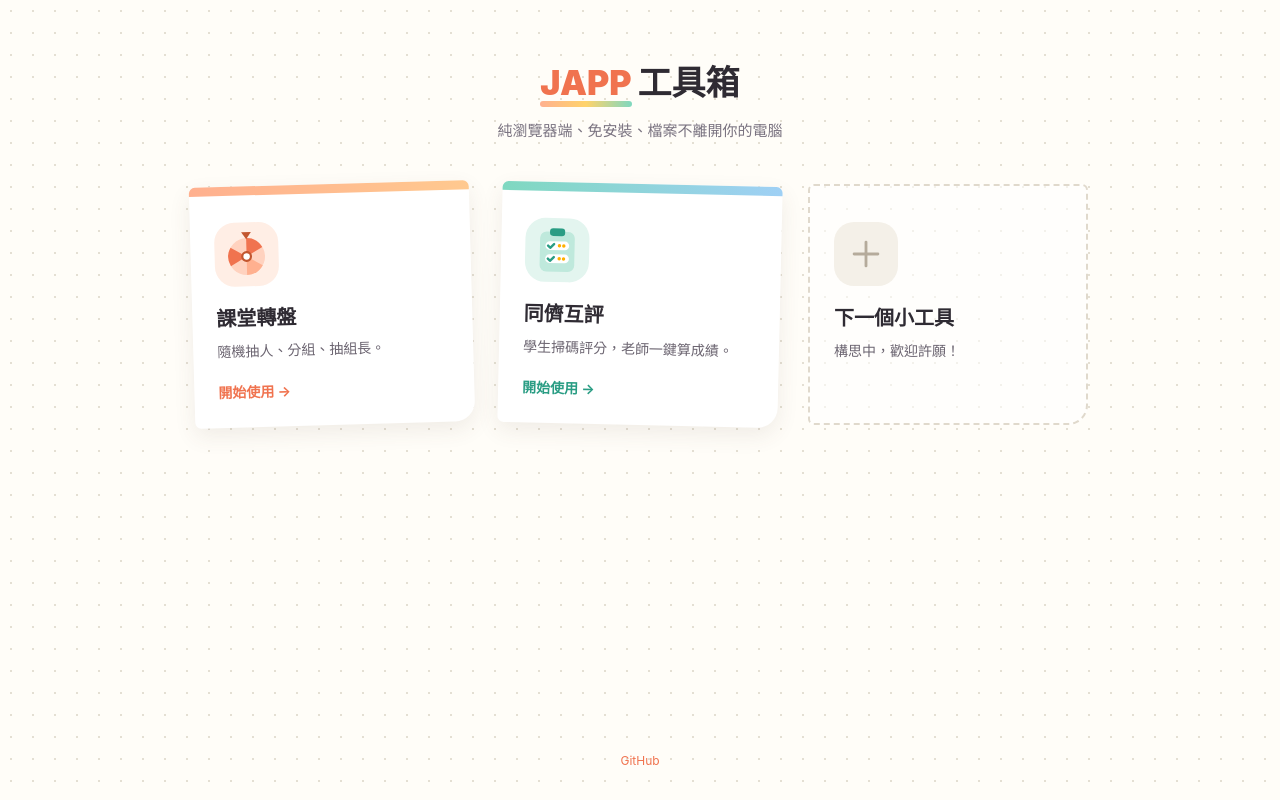
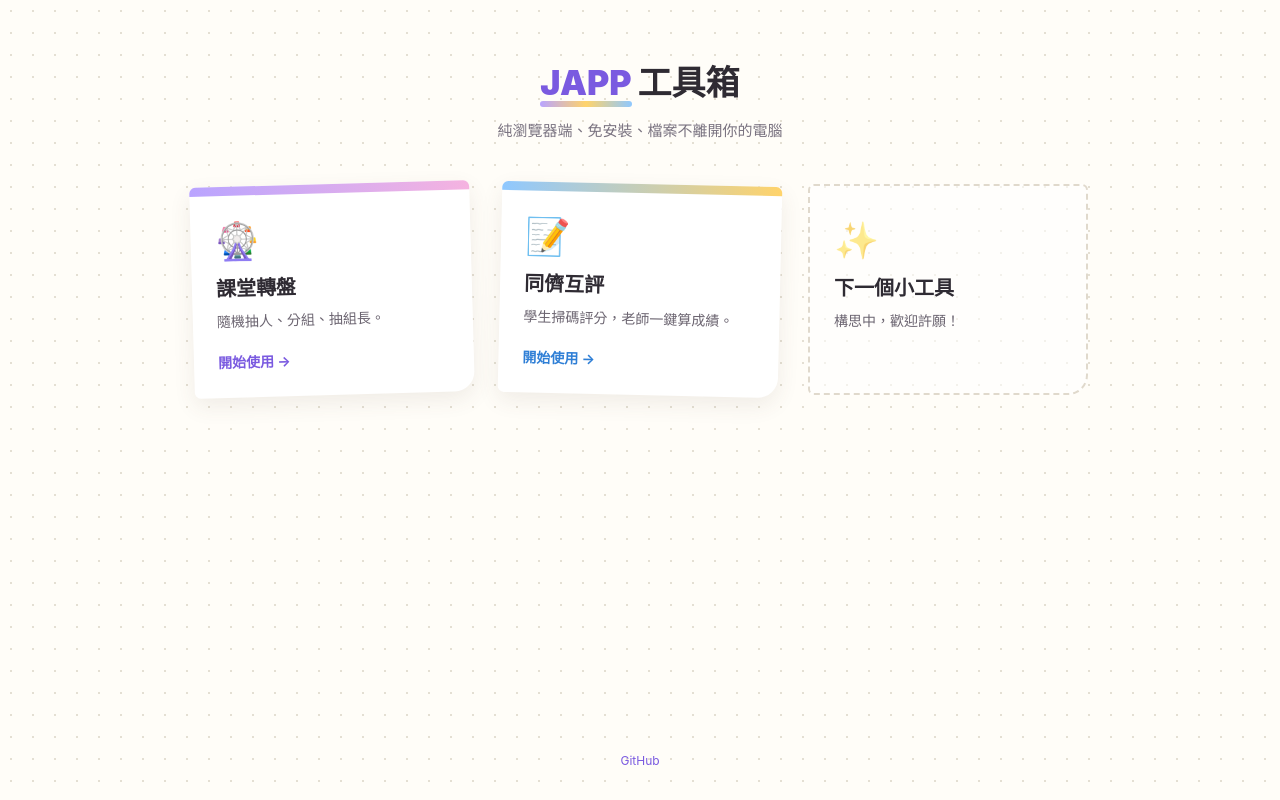
Before and after one commit to JSai99/JAPP, a plain HTML site: page index.html in a window 1280 px wide. Drawn offline with Linux system fonts and the light colour scheme.

Commit message:
首頁：改回 emoji（無底色、縮小），卡片與標題依 emoji 換成紫色與藍黃配色
Co-Authored-By: Claude Opus 5.5 <noreply@anthropic.com>
Claude-Session: https://claude.ai/code/session_01FxefnLiEkPjFhY7eXPLx8B

```diff
--- a/index.html
+++ b/index.html
@@ -11,8 +11,8 @@
   --dot: #e4dfd3;
   --ink: #2f2b33;
   --ink-dim: #6b6470;
-  --orange: #f0734f;
-  --mint: #2a9d84;
+  --purple: #7a5ae0;
+  --blue: #2f7fd6;
 }
 body {
   font-family: -apple-system, "Segoe UI", "Microsoft JhengHei", "PingFang TC", "Noto Sans TC", sans-serif;
@@ -27,10 +27,10 @@ body {
   padding: 56px 20px 32px;
 }
 header { text-align: center; margin-bottom: 44px; }
-.logo { font-size: 34px; font-weight: 900; color: var(--orange); position: relative; }
+.logo { font-size: 34px; font-weight: 900; color: var(--purple); position: relative; }
 .logo::after {
   content: ""; position: absolute; left: 0; right: 0; bottom: -4px; height: 6px; border-radius: 6px;
-  background: linear-gradient(90deg, #ffb08f, #ffd36b, #7fd8c0);
+  background: linear-gradient(90deg, #b9a4ff, #ffd36b, #8fc8ff);
 }
 .logo-sub { font-size: 34px; font-weight: 800; margin-left: 6px; }
 .tagline { margin-top: 14px; color: #7a7380; font-size: 15px; }
@@ -65,26 +65,28 @@ header { text-align: center; margin-bottom: 44px; }
 .card:not(.coming)::after {
   content: ""; position: absolute; top: 0; left: 0; right: 0; height: 9px; border-radius: 6px 6px 0 0;
 }
-.c1::after { background: linear-gradient(90deg, #ffb08f, #ffc98f); }
-.c2::after { background: linear-gradient(90deg, #7fd8c0, #9fd0f5); }
+.c1::after { background: linear-gradient(90deg, #b9a4ff, #f5b3e0); }
+.c2::after { background: linear-gradient(90deg, #8fc8ff, #ffd36b); }
 
 .icon { width: 64px; height: 64px; border-radius: 20px; display: grid; place-items: center; margin-bottom: 16px; }
-.icon svg { width: 52px; height: 52px; }
+.emoji { font-size: 36px; line-height: 1; }
+.c1 .icon, .c2 .icon { width: auto; height: auto; justify-content: start; margin-bottom: 14px; }
+.icon svg { width: 42px; height: 42px; }
 .icon { transition: transform .25s cubic-bezier(.3, 1.6, .5, 1); }
-.card:not(.coming):hover .icon { transform: rotate(-8deg) scale(1.08); }
-.c1 .icon { background: #ffeee5; color: var(--orange); }
-.c2 .icon { background: #e3f5ef; color: var(--mint); }
+.card:not(.coming):hover .icon { transform: rotate(-8deg) scale(1.12); }
+.c1 .icon { background: none; }
+.c2 .icon { background: none; }
 .card h2 { font-size: 20px; margin-bottom: 8px; }
 .card p { text-wrap: pretty; font-size: 14px; line-height: 1.7; color: var(--ink-dim); flex: 1; }
 .go { margin-top: 18px; font-size: 14px; font-weight: 700; }
-.c1 .go { color: var(--orange); }
-.c2 .go { color: var(--mint); }
+.c1 .go { color: var(--purple); }
+.c2 .go { color: var(--blue); }
 
 .coming { background: rgba(255, 255, 255, .55); border: 2px dashed #e0d9cc; box-shadow: none; cursor: default; }
-.coming .icon { background: #f4f0e8; color: #b5ab9b; }
+.coming .icon { background: none; width: auto; height: auto; justify-content: start; margin-bottom: 14px; opacity: .55; }
 
 footer { margin-top: auto; padding-top: 48px; font-size: 12px; text-align: center; }
-footer a { color: var(--orange); text-decoration: none; }
+footer a { color: var(--purple); text-decoration: none; }
 
 @media (prefers-reduced-motion: reduce) {
   .card { transition: none; }
@@ -100,21 +102,21 @@ footer a { color: var(--orange); text-decoration: none; }
 
 <div class="grid">
   <a class="card c1" href="class-wheel/index.html">
-    <div class="icon"><svg viewBox="0 0 48 48" aria-hidden="true"><circle cx="24" cy="26" r="17" fill="#ffd2bf"/><path d="M24 26L24 9A17 17 0 0 1 38.7 17.5Z" fill="#f0734f"/><path d="M24 26L38.7 34.5A17 17 0 0 1 24 43Z" fill="#ffb08f"/><path d="M24 26L9.3 34.5A17 17 0 0 1 9.3 17.5Z" fill="#f0734f"/><circle cx="24" cy="26" r="4" fill="#fff" stroke="#c2562f" stroke-width="2"/><path d="M19.5 3.5h9L24 10z" fill="#c2562f"/></svg></div>
+    <div class="icon"><span class="emoji">🎡</span></div>
     <h2>課堂轉盤</h2>
     <p>隨機抽人、分組、抽組長。</p>
     <span class="go">開始使用 →</span>
   </a>
 
   <a class="card c2" href="peer-review/admin.html">
-    <div class="icon"><svg viewBox="0 0 48 48" aria-hidden="true"><rect x="8" y="7" width="32" height="37" rx="6" fill="#bfe9dc"/><rect x="17" y="4" width="14" height="7" rx="3" fill="#2a9d84"/><rect x="13" y="16" width="22" height="8" rx="4" fill="#fff"/><rect x="13" y="28" width="22" height="8" rx="4" fill="#fff"/><path d="M15.5 20l2 2 3.5-3.5M15.5 32l2 2 3.5-3.5" fill="none" stroke="#2a9d84" stroke-width="2.2" stroke-linecap="round" stroke-linejoin="round"/><circle cx="26" cy="20" r="1.6" fill="#ffb000"/><circle cx="30" cy="20" r="1.6" fill="#ffb000"/><circle cx="26" cy="32" r="1.6" fill="#ffb000"/><circle cx="30" cy="32" r="1.6" fill="#ffb000"/></svg></div>
+    <div class="icon"><span class="emoji">📝</span></div>
     <h2>同儕互評</h2>
     <p>學生掃碼評分，老師一鍵算成績。</p>
     <span class="go">開始使用 →</span>
   </a>
 
   <div class="card coming">
-    <div class="icon"><svg viewBox="0 0 48 48" fill="none" stroke="currentColor" stroke-width="2.6" stroke-linecap="round" aria-hidden="true"><path d="M24 13v22M13 24h22"/></svg></div>
+    <div class="icon"><span class="emoji">✨</span></div>
     <h2>下一個小工具</h2>
     <p>構思中，歡迎許願！</p>
   </div>
```
